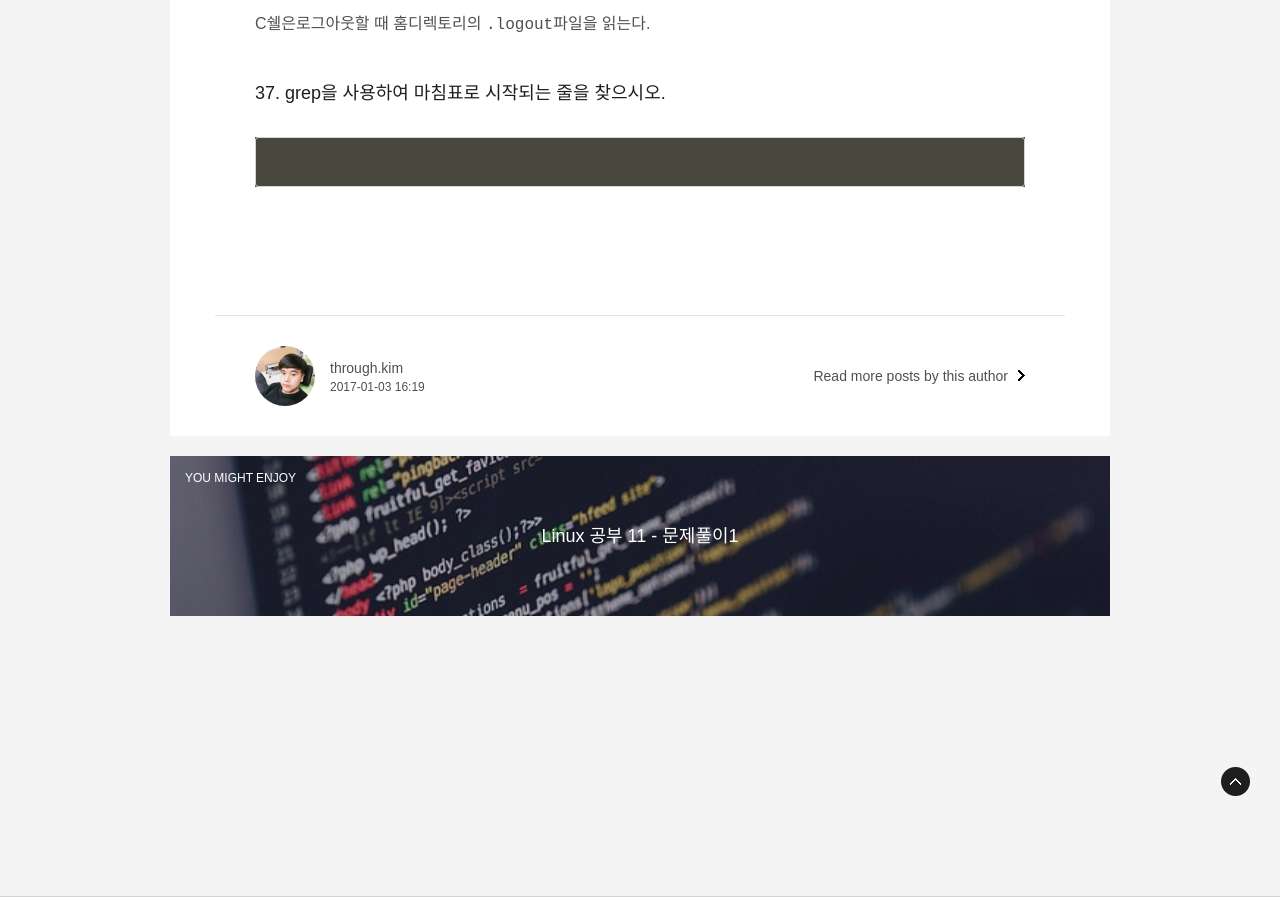
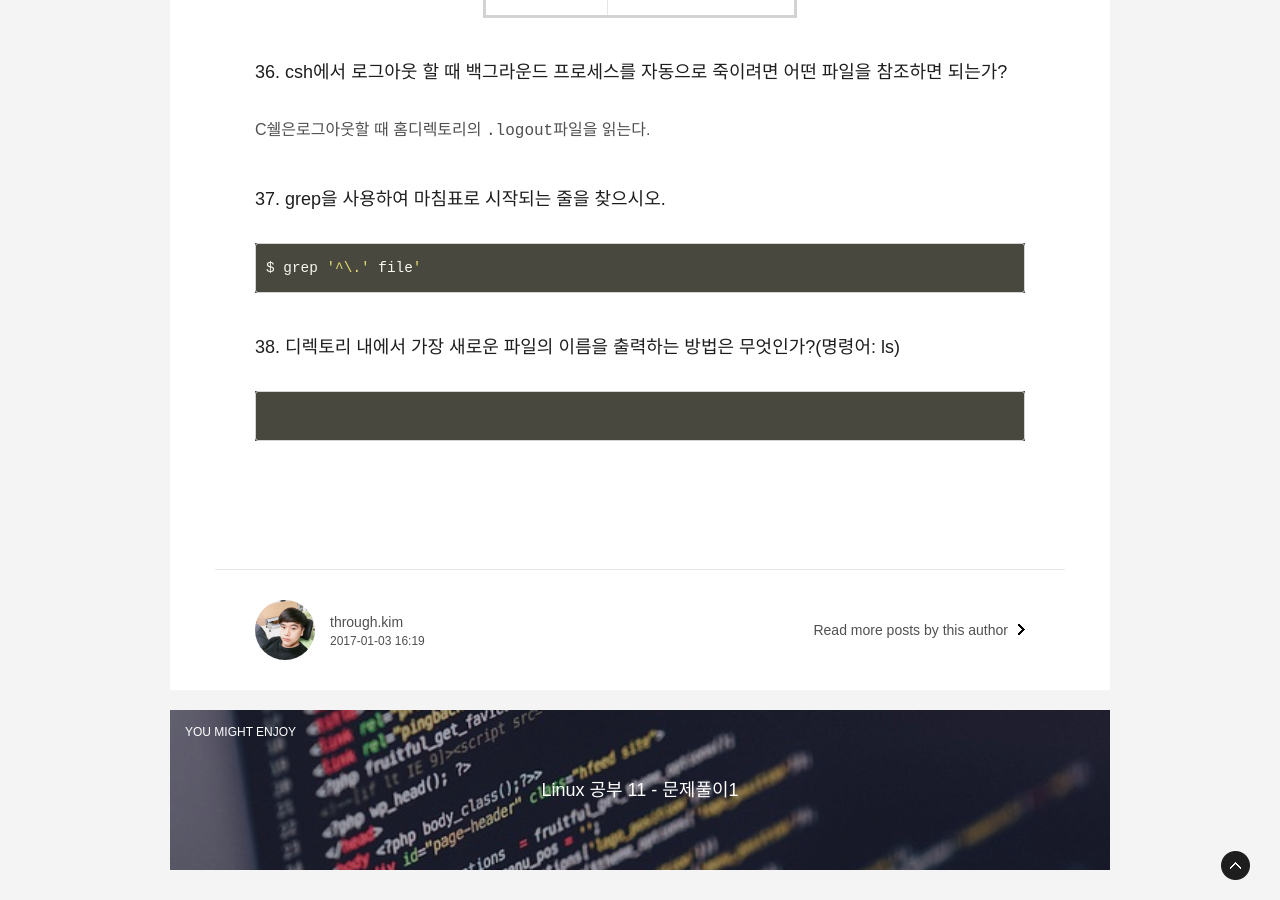
Before and after one commit to ThroughKim/throughkim.github.com, a Jekyll site: the page built from _posts/2017-01-04-linux-12.md, in a window 1280 px wide and 900 px high, scrolled down 9688 px. Built offline with Jekyll 4.4.1, drawn with Linux system fonts in a browser that asks for light colours; some web fonts are replaced.

Commit message:
upload blog

````diff
--- a/_posts/2017-01-04-linux-12.md
+++ b/_posts/2017-01-04-linux-12.md
@@ -272,6 +272,11 @@
 5. asfsddd2
 6. 12312dfd
 
+```bash
+$ more list
+!grep
+```
+
 ### 32. `diff -u b a`명령어를 이용하여 아래와 같은 결과를 도출하였다. 결과값을 가지고 a파일을 만드시오.
 ```bash
 $ diff -u b a
@@ -307,5 +312,10 @@
 
 ### 37. grep을 사용하여 마침표로 시작되는 줄을 찾으시오.
 ```bash
+$ grep '^\.' file'
+```
+
+### 38. 디렉토리 내에서 가장 새로운 파일의 이름을 출력하는 방법은 무엇인가?(명령어: ls)
+```bash
 
 ```
````
